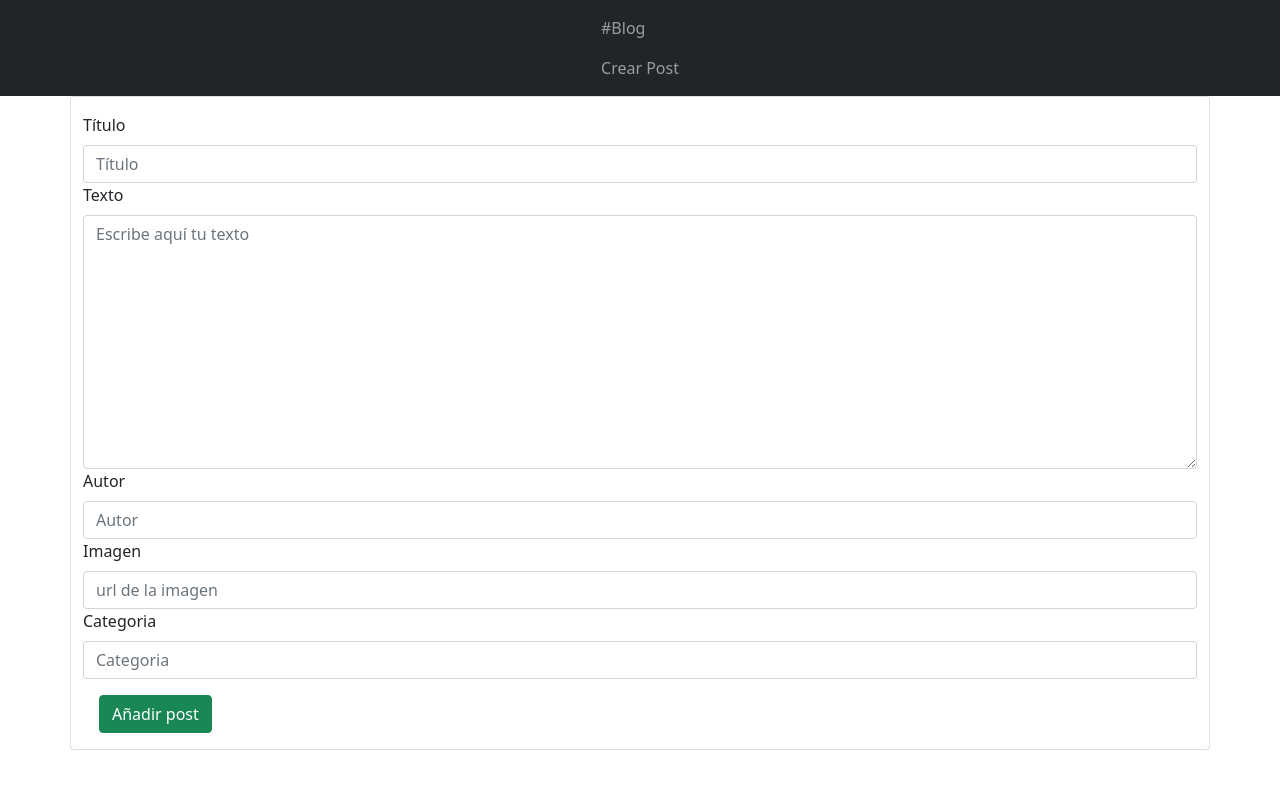
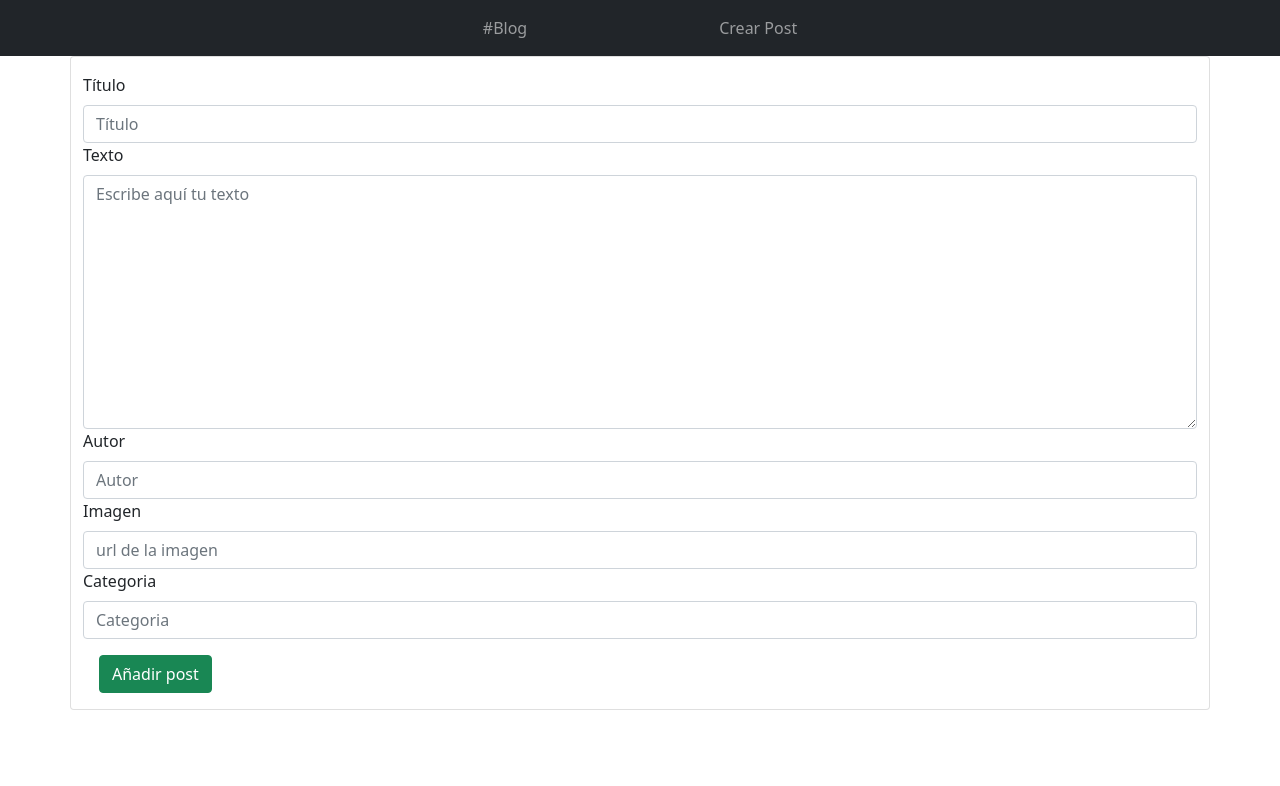
Before and after one commit to dmarin01/AngularBlog, an Angular app: page /new in a window 1280 px wide. Shown: the top 786 px of the page. Built offline with nearby package versions, Linux system fonts and the light colour scheme.

Commit message:
opcion añadir post

```diff
--- a/src/app/app.component.css
+++ b/src/app/app.component.css
@@ -0,0 +1,9 @@
+#navbarText ul{
+    display: flex;
+    flex-direction: row;
+}
+
+ul li {
+    margin-left: 6em;
+    margin-right: 6em;
+}
--- a/src/app/formulario/formulario.component.ts
+++ b/src/app/formulario/formulario.component.ts
@@ -1,6 +1,6 @@
 import { Component, OnInit } from '@angular/core';
 import { FormControl, FormGroup, Validators } from '@angular/forms';
-import { Post } from '../interface/post.interface';
+
 import { ServicesService } from '../service/services.service';
 
 @Component({
@@ -10,7 +10,7 @@ import { ServicesService } from '../service/services.service';
 })
 export class FormularioComponent implements OnInit {
 
-  newPost: Post[];
+
   formulario: FormGroup;
 
 
@@ -30,8 +30,12 @@ export class FormularioComponent implements OnInit {
   }
 
   onSubmit() {
-    this.newPost = this.formulario.value;
-    console.log(this.newPost);
+
+    this.serviceServices.agregarPost(this.formulario.value);
+
+    return this.formulario.reset();
+
+
 
   }
 
--- a/src/app/service/services.service.ts
+++ b/src/app/service/services.service.ts
@@ -87,7 +87,7 @@ export class ServicesService {
 
 
   agregarPost(post: Post) {
-
+    this.arrPosts.push(post);
   }
 
 
```
